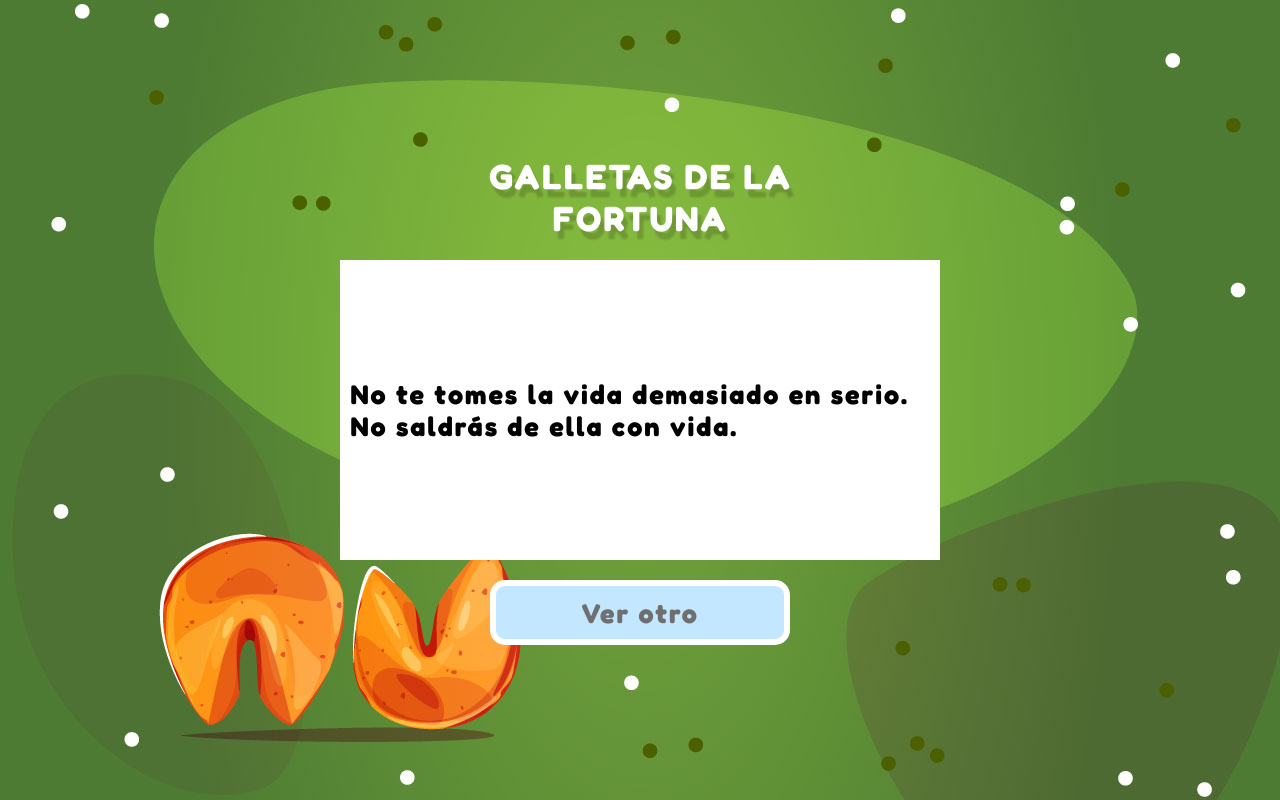
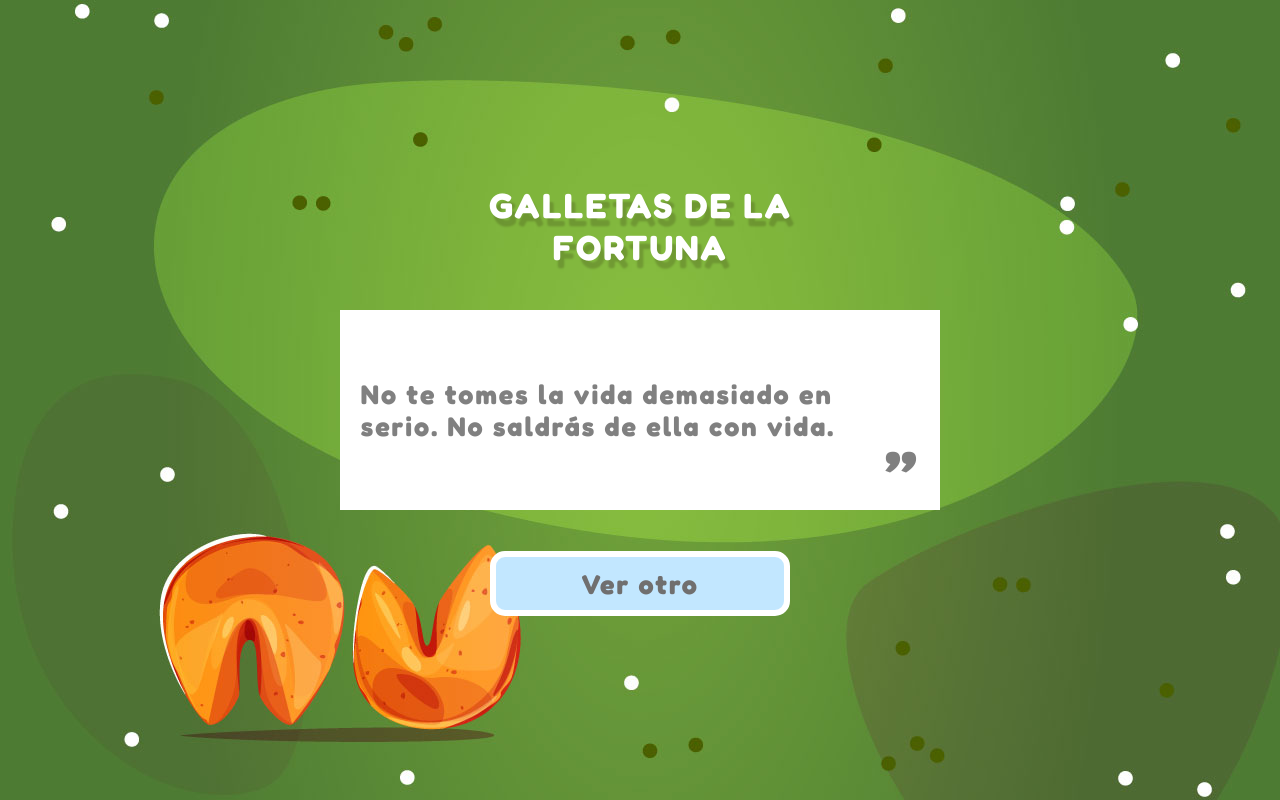
Before and after one commit to nbarazarte/galletaDeLaFortuna, a React (Vite) app: page / in a window 1280 px wide. Built offline with nearby package versions, Linux system fonts and the light colour scheme.

Commit message:
faltan las ondas

```diff
--- a/src/App.module.css
+++ b/src/App.module.css
@@ -1,5 +1,5 @@
 @import url('https://fonts.googleapis.com/css2?family=Fredoka:wght@700&display=swap');
-
+@import url('https://fonts.googleapis.com/css2?family=Passion+One&display=swap');
 *{
     margin: 0;
     padding: 0;
@@ -50,17 +50,20 @@ h1{
     flex-direction: column;
     justify-content: center;
     align-items: center;
+    /* background-color: red; */
 }
 
 .quotes__phrase {
-    margin: 1rem;
-    padding: 0.5rem;
-    background-color: white;
-    color: black!important;
+    display: flex;
+    justify-content: center;
+    align-items: center;
+    margin: 2rem;
+    padding: 1rem;
+    color: gray;
     max-width: 600px;
     min-width: 260px;
-    min-height: 300px;
-
+    height: 360px;
+    background-color: #ffffff;
 }
 
 .quotes__button {
@@ -73,8 +76,24 @@ h1{
     cursor: pointer;
 }
 
+.quotationMarks{
+    position: relative;
+    right: 0px;
+    bottom: -160px;
+    /* background-color: red; */
+    font-family: 'Passion One', cursive;
+    font-size: 80px;
+}
+
 @media (min-width: 700px) {
     .quotes__phrase {
         min-width: 600px;
+        height: 200px;
+    }
+
+    .quotationMarks{
+        position: relative;
+        right: 0;
+        bottom: -70px;
     }
 }
--- a/src/components/CardPhraseComponent.jsx
+++ b/src/components/CardPhraseComponent.jsx
@@ -4,12 +4,14 @@ const ButtonComponent = ({phrase}) => {
 
   return (
     <div className={styles.quotes}>
+{/*       <svg xmlns="http://www.w3.org/2000/svg" viewBox="0 0 1440 320"><path fill="#000000" fill-opacity="1" d="M0,256L48,224C96,192,192,128,288,112C384,96,480,128,576,154.7C672,181,768,203,864,218.7C960,235,1056,245,1152,229.3C1248,213,1344,171,1392,149.3L1440,128L1440,0L1392,0C1344,0,1248,0,1152,0C1056,0,960,0,864,0C768,0,672,0,576,0C480,0,384,0,288,0C192,0,96,0,48,0L0,0Z"></path></svg> */}
+      <blockquote className={`${styles.quotes__phrase}`}>
+        <PhraseComponent phrase={phrase}/>
+        <span className={`${styles.quotationMarks}`}>"</span>
+      </blockquote>
+{/*       <svg xmlns="http://www.w3.org/2000/svg" viewBox="0 0 1440 320"><path fill="#000000" fill-opacity="1" d="M0,256L48,224C96,192,192,128,288,112C384,96,480,128,576,154.7C672,181,768,203,864,218.7C960,235,1056,245,1152,229.3C1248,213,1344,171,1392,149.3L1440,128L1440,320L1392,320C1344,320,1248,320,1152,320C1056,320,960,320,864,320C768,320,672,320,576,320C480,320,384,320,288,320C192,320,96,320,48,320L0,320Z"></path></svg> */}
+    </div>
 
-      <div className={`${styles.quotes} ${styles.quotes__phrase}`}>
-        <PhraseComponent phrase={phrase}/>
-      </div>
-
-    </div>
   )
 }
 
--- a/src/components/PhraseComponent.jsx
+++ b/src/components/PhraseComponent.jsx
@@ -1,3 +1,4 @@
+import styles from '../App.module.css'
 const PhraseComponent = ({phrase}) => {
 
   return (
```
Also changed, not shown: src/assets/img/flag.png (added).
